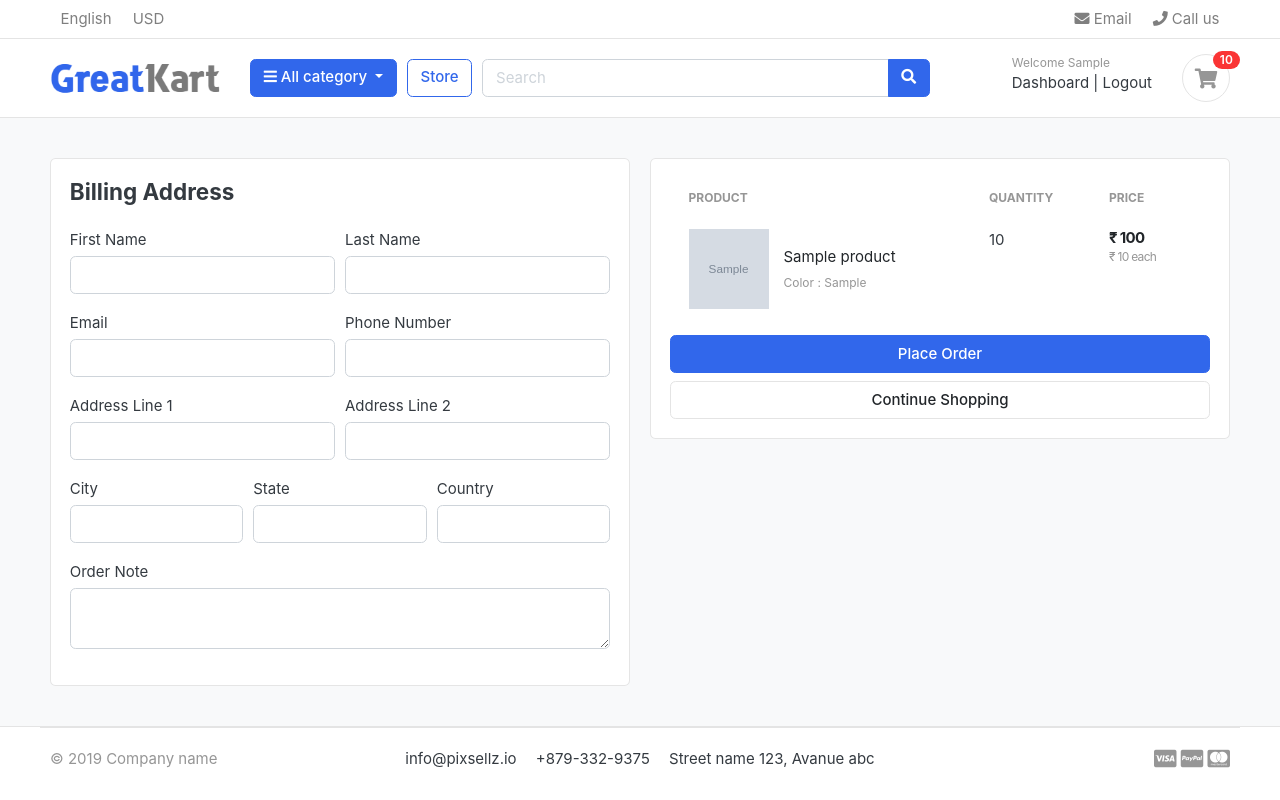
After one commit to Vi-kas123/a2zKart-django, a Django app: page /cart/checkout/ in a window 1280 px wide. The commit adds this page. Run offline with Django 4.2, Linux system fonts and the light colour scheme; a user stored in the database is signed in; tables that the repository leaves empty hold one stand-in row (values such as "Sample post"); grey boxes marked "Sample" are stand-in pictures; some libraries are stand-ins or nearby versions; some web fonts are replaced.

Commit message:
4th commit

```diff
--- a/carts/context_processors.py
+++ b/carts/context_processors.py
@@ -9,7 +9,11 @@ def counter(request):
     else:
          try:
              cart = Cart.objects.filter(cart_id = _cart_id(request))
-             cart_items = CartItem.objects.all().filter(cart = cart[:1])
+             if request.user.is_authenticated:
+                cart_items = CartItem.objects.all().filter(user = request.user)
+
+             else:
+                cart_items = CartItem.objects.all().filter(cart = cart[:1])
 
              for cart_item in cart_items:
                  cart_count += cart_item.quantity
--- a/carts/models.py
+++ b/carts/models.py
@@ -1,6 +1,7 @@
 from django.db import models
 from store.models import Products,Variation
 from category.models import Category
+from accounts.models import Account
 # Create your models here.
 
 class Cart(models.Model):
@@ -13,9 +14,10 @@ class Cart(models.Model):
 
 
 class CartItem(models.Model):
+    user = models.ForeignKey(Account,on_delete=models.CASCADE,null=True)
     product = models.ForeignKey(Products,on_delete=models.CASCADE)
     variations = models.ManyToManyField(Variation,blank=True)
-    cart = models.ForeignKey(Cart,on_delete=models.CASCADE)
+    cart = models.ForeignKey(Cart,on_delete=models.CASCADE,null=True)
     quantity = models.IntegerField()
     is_active = models.BooleanField(default=True)
 
--- a/carts/urls.py
+++ b/carts/urls.py
@@ -8,4 +8,6 @@ urlpatterns = [
     path('remove_cart_item/<int:product_id>/<int:cart_item_id>/',views.remove_cart_item,name='remove_cart_item'),
 
 
+    path('checkout/',views.checkout,name="checkout"),
+
 ]
--- a/carts/views.py
+++ b/carts/views.py
@@ -4,14 +4,256 @@ from store.models import Variation as VariationModel
 from .models import Cart,CartItem
 from django.http import HttpResponse
 from django.core.exceptions import ObjectDoesNotExist
+from django.contrib.auth.decorators import login_required
 # Create your views here.
 
-def cart(request,total=0,quantity=0,cart_item=None):
+
+
+
+
+def _cart_id(request):
+    cart = request.session.session_key
+    if not cart:
+        cart = request.session.create()
+    return cart
+
+
+
+
+
+
+def add_cart(request,product_id):
+    current_user = request.user
+    product = Products.objects.get(id=product_id)  # it will get the product
+
+    # after login
+    if current_user.is_authenticated:
+        product_variation = []
+        # print("1")
+        if request.method == 'POST':
+            for item in request.POST:
+                key = item
+                value = request.POST[key]
+                # print(key,value)
+                try:
+                    # variation = Variation.objects.get()
+                    variation = VariationModel.objects.get(product = product,variation_category__iexact = key,variation_value__iexact=value)
+                    # print(variation)
+                    product_variation.append(variation)
+
+                except Exception as e:
+                    print(e)
+
+        is_cart_item_exists = CartItem.objects.filter (product=product,user = current_user).exists()
+
+        if is_cart_item_exists:
+            cart_item = CartItem.objects.filter(product = product,user=current_user)
+            ex_var_list = []
+            id = []
+            for item in cart_item:
+                existing_variation = item.variations.all()
+                ex_var_list.append(list(existing_variation))
+                id.append(item.id)
+
+
+            if product_variation in ex_var_list:
+                index = ex_var_list.index(product_variation)
+                item_id = id[index]
+                item = CartItem.objects.get(product=product,id=item_id)
+                item.quantity+=1
+                item.save()
+
+            else:
+                item = CartItem.objects.create(product = product,quantity = 1,user=current_user)
+
+                if len(product_variation)>0:
+                    item.variations.clear()
+                    item.variations.add(*product_variation)
+
+                item.save()
+
+        else:
+
+            cart_item = CartItem.objects.create(
+                product = product,
+                quantity = 1,
+                user= current_user
+            )
+
+            if len(product_variation)>0:
+                cart_item.variations.clear()
+                cart_item.variations.add(*product_variation)
+
+
+            cart_item.save()
+        return redirect('cart')
+
+
+    # not login
+    else:
+        product_variation = []
+        # print("1")
+        if request.method == 'POST':
+            for item in request.POST:
+                key = item
+                value = request.POST[key]
+                # print(key,value)
+                try:
+                    # variation = Variation.objects.get()
+                    variation = VariationModel.objects.get(product = product,variation_category__iexact = key,variation_value__iexact=value)
+                    # print(variation)
+                    product_variation.append(variation)
+
+                except Exception as e:
+                    print(e)
+
+        try:
+            cart = Cart.objects.get(cart_id = _cart_id(request)) # get the cart using the cart id present in the session
+        except Cart.DoesNotExist:
+            cart = Cart.objects.create(
+                cart_id = _cart_id(request)
+            )
+        cart.save()
+
+        # print("2")
+        is_cart_item_exists = CartItem.objects.filter (product=product,cart = cart).exists()
+
+        if is_cart_item_exists:
+            cart_item = CartItem.objects.filter(product = product,cart=cart)
+            # existing variation -> database
+            # current variation ->product variation
+            # item_id   -> database
+            ex_var_list = []
+            id = []
+            for item in cart_item:
+                existing_variation = item.variations.all()
+                ex_var_list.append(list(existing_variation))
+                id.append(item.id)
+                # print(ex_var_list)
+
+            if product_variation in ex_var_list:
+                index = ex_var_list.index(product_variation)
+                item_id = id[index]
+                item = CartItem.objects.get(product=product,id=item_id)
+                item.quantity+=1
+                item.save()
+
+            else:
+                # print("3")
+                item = CartItem.objects.create(product = product,quantity = 1,cart = cart)
+
+                if len(product_variation)>0:
+                    item.variations.clear()
+                    item.variations.add(*product_variation)
+
+                item.save()
+
+        else:
+            # print("4")
+            cart_item = CartItem.objects.create(
+                product = product,
+                quantity = 1,
+                cart = cart,
+            )
+            # print("5")
+            if len(product_variation)>0:
+                # print("6")
+                cart_item.variations.clear()
+                cart_item.variations.add(*product_variation)
+                # print("7")
+
+            cart_item.save()
+
+        # return HttpResponse(cart_item.quantity)
+        # exit()
+        # print("8")
+        return redirect('cart')
+
+
+
+
+def remove_cart(request,product_id,cart_item_id):
+
+    product = get_object_or_404(Products,id=product_id)
+    try:
+        if request.user.is_authenticated:
+            cart_item = CartItem.objects.get(product=product,user=request.user,id = cart_item_id)
+
+        else:
+            cart = Cart.objects.get(cart_id = _cart_id(request))
+            cart_item = CartItem.objects.get(product=product,cart=cart,id = cart_item_id)
+
+        if cart_item.quantity >1:
+            cart_item.quantity-=1
+            cart_item.save()
+        else:
+            cart_item.delete()
+
+    except:
+        pass
+
+    return redirect('cart')
+
+def remove_cart_item(request,product_id,cart_item_id):
+
+    product = get_object_or_404(Products,id=product_id)
+    if request.user.is_authenticated:
+        cart_item = CartItem.objects.get(product = product,user=request.user,id=cart_item_id)
+
+    else:
+        cart = Cart.objects.get(cart_id = _cart_id(request))
+        cart_item = CartItem.objects.get(product = product,cart = cart,id=cart_item_id)
+
+    cart_item.delete()
+    return redirect('cart')
+
+
+def cart(request,total=0,quantity=0,cart_items=None):
+    # print("1")
     try:
         tax = 0
         grand_total = 0
-        cart = Cart.objects.get(cart_id =_cart_id(request))
-        cart_items = CartItem.objects.filter(cart=cart,is_active=True)
+        if request.user.is_authenticated:
+            cart_items = CartItem.objects.filter(user=request.user,is_active=True)
+
+        else:
+            cart = Cart.objects.get(cart_id =_cart_id(request))
+            cart_items = CartItem.objects.filter(cart=cart,is_active=True)
+
+        for cart_item in cart_items:
+            total += (cart_item.product.price * cart_item.quantity)
+            quantity +=cart_item.quantity
+
+        tax = (2 * total)/100
+        grand_total = total + tax
+
+    except ObjectDoesNotExist:
+        #  return render(request,'store/cart.html')
+        pass
+
+    context = {
+        'total': total,
+        'quantity':quantity,
+        'cart_items':cart_items,
+        'grand_total':grand_total,
+        'tax': tax,
+    }
+    return render(request,'store/cart.html',context)
+
+
+@login_required(login_url='login')
+def checkout(request,total=0,quantity=0,cart_items=None):
+    try:
+        tax = 0
+        grand_total = 0
+
+        if request.user.is_authenticated:
+            cart_items = CartItem.objects.filter(user=request.user,is_active=True)
+
+        else:
+            cart = Cart.objects.get(cart_id =_cart_id(request))
+            cart_items = CartItem.objects.filter(cart=cart,is_active=True)
+
         for cart_item in cart_items:
             total += (cart_item.product.price * cart_item.quantity)
             quantity +=cart_item.quantity
@@ -28,120 +270,4 @@ def cart(request,total=0,quantity=0,cart_item=None):
         'grand_total':grand_total,
         'tax': tax,
     }
-    return render(request,'store/cart.html',context)
-
-
-
-def _cart_id(request):
-    cart = request.session.session_key
-    if not cart:
-        cart = request.session.create()
-    return cart
-
-
-
-
-def add_cart(request,product_id):
-    product = Products.objects.get(id=product_id)  # it will get the product
-    product_variation = []
-    # print("1")
-    if request.method == 'POST':
-        for item in request.POST:
-            key = item
-            value = request.POST[key]
-            # print(key,value)
-            try:
-                # variation = Variation.objects.get()
-                variation = VariationModel.objects.get(product = product,variation_category__iexact = key,variation_value__iexact=value)
-                # print(variation)
-                product_variation.append(variation)
-
-            except Exception as e:
-                print(e)
-
-    try:
-        cart = Cart.objects.get(cart_id = _cart_id(request)) # get the cart using the cart id present in the session
-    except Cart.DoesNotExist:
-        cart = Cart.objects.create(
-            cart_id = _cart_id(request)
-        )
-    cart.save()
-
-    # print("2")
-    is_cart_item_exists = CartItem.objects.filter (product=product,cart = cart).exists()
-
-    if is_cart_item_exists:
-        cart_item = CartItem.objects.filter(product = product,cart=cart)
-        # existing variation -> database
-        # current variation ->product variation
-        # item_id   -> database
-        ex_var_list = []
-        id = []
-        for item in cart_item:
-            existing_variation = item.variations.all()
-            ex_var_list.append(list(existing_variation))
-            id.append(item.id)
-            # print(ex_var_list)
-
-        if product_variation in ex_var_list:
-            index = ex_var_list.index(product_variation)
-            item_id = id[index]
-            item = CartItem.objects.get(product=product,id=item_id)
-            item.quantity+=1
-            item.save()
-
-        else:
-            # print("3")
-            item = CartItem.objects.create(product = product,quantity = 1,cart = cart)
-
-            if len(product_variation)>0:
-                item.variations.clear()
-                item.variations.add(*product_variation)
-
-            item.save()
-
-    else:
-        # print("4")
-        cart_item = CartItem.objects.create(
-            product = product,
-            quantity = 1,
-            cart = cart,
-        )
-        # print("5")
-        if len(product_variation)>0:
-            # print("6")
-            cart_item.variations.clear()
-            cart_item.variations.add(*product_variation)
-            # print("7")
-
-        cart_item.save()
-
-    # return HttpResponse(cart_item.quantity)
-    # exit()
-    # print("8")
-    return redirect('cart')
-
-
-
-def remove_cart(request,product_id,cart_item_id):
-    cart = Cart.objects.get(cart_id = _cart_id(request))
-    product = get_object_or_404(Products,id=product_id)
-    try:
-        cart_item = CartItem.objects.get(product=product,cart=cart,id = cart_item_id)
-        if cart_item.quantity >1:
-            cart_item.quantity-=1
-            cart_item.save()
-        else:
-            cart_item.delete()
-
-    except:
-        pass
-
-    return redirect('cart')
-
-def remove_cart_item(request,product_id,cart_item_id):
-    cart = Cart.objects.get(cart_id = _cart_id(request))
-    product = get_object_or_404(Products,id=product_id)
-    cart_item = CartItem.objects.get(product = product,cart = cart,id=cart_item_id)
-    cart_item.delete()
-    return redirect('cart')
+    return render(request,'store/checkout.html',context)
--- a/templates/accounts/ForgetPassword.html
+++ b/templates/accounts/ForgetPassword.html
@@ -40,4 +40,7 @@
     </section>
     <!-- ========================= SECTION CONTENT END// ========================= -->
 
+
 {% endblock %}
+
+{% include "includes/footer.html" %}
--- a/templates/accounts/dashboard.html
+++ b/templates/accounts/dashboard.html
@@ -103,3 +103,4 @@
 
 
 {% endblock %}
+{% include "includes/footer.html" %}
--- a/templates/accounts/login.html
+++ b/templates/accounts/login.html
@@ -52,4 +52,6 @@
     </section>
     <!-- ========================= SECTION CONTENT END// ========================= -->
 
+
 {% endblock %}
+{% include "includes/footer.html" %}
--- a/templates/accounts/register.html
+++ b/templates/accounts/register.html
@@ -62,4 +62,6 @@
     <!-- ========================= SECTION CONTENT END// ========================= -->
 
 
+
 {% endblock %}
+{% include "includes/footer.html" %}
--- a/templates/accounts/resetPassword.html
+++ b/templates/accounts/resetPassword.html
@@ -39,3 +39,4 @@
     <!-- ========================= SECTION CONTENT END// ========================= -->
 
 {% endblock %}
+{% include "includes/footer.html" %}
--- a/templates/base.html
+++ b/templates/base.html
@@ -1,4 +1,5 @@
 {% load static %}
+
 <!DOCTYPE HTML>
 <html lang="en">
 <head>
@@ -46,6 +47,5 @@ $(document).ready(function() {
 
     {% block content %}
 
+
     {% endblock %}
-
-    {% include "includes/footer.html" %}
--- a/templates/home.html
+++ b/templates/home.html
@@ -40,12 +40,11 @@
 </div> <!-- row.// -->
 
 </div><!-- container // -->
+
+{% include "includes/footer.html" %}
 </section>
 <!-- ========================= SECTION  END// ========================= -->
 
 
-</body>
-</html>
-
 
 {% endblock %}
--- a/templates/includes/footer.html
+++ b/templates/includes/footer.html
@@ -1,4 +1,5 @@
 <!-- ========================= FOOTER ========================= -->
+
 <footer class="section-footer border-top">
 	<div class="container">
 		<section class="footer-bottom border-top row">
--- a/templates/store/cart.html
+++ b/templates/store/cart.html
@@ -24,7 +24,6 @@
     <table class="table table-borderless table-shopping-cart">
     <thead class="text-muted">
 
-    {% for cart_item in cart_items %}
     <tr class="small text-uppercase">
       <th scope="col">Product</th>
       <th scope="col" width="120">Quantity</th>
@@ -33,6 +32,7 @@
     </tr>
     </thead>
     <tbody>
+         {% for cart_item in cart_items %}
     <tr>
         <td>
             <figure class="itemside align-items-center">
@@ -107,7 +107,7 @@
                 <p class="text-center mb-3">
                     <img src="{% static './images/misc/payments.png' %}" height="26">
                 </p>
-                <a href="./place-order.html" class="btn btn-primary btn-block"> Checkout </a>
+                <a href="{% url 'checkout' %}" class="btn btn-primary btn-block"> Checkout </a>
                 <a href="{% url 'store' %}" class="btn btn-light btn-block">Continue Shopping</a>
             </div> <!-- card-body.// -->
             </div> <!-- card.// -->
@@ -125,4 +125,6 @@
 
 
 
+
 {% endblock %}
+{% include "includes/footer.html" %}
--- /dev/null
+++ b/templates/store/checkout.html
@@ -0,0 +1,153 @@
+{% include "base.html" %}
+{% load static %}
+{% block content %}
+
+
+
+<section class="section-content padding-y bg">
+    <div class="container">
+
+    <!-- ============================ COMPONENT 1 ================================= -->
+
+   <div class="row">
+      <aside class="col-lg-6">
+            <div class="card">
+                   <div class="card-body">
+                       <h4 class="card-title mb-4">Billing Address</h4>
+                        <form action="" method="POST">
+                            {% csrf_token %}
+                            <div class="form-row">
+                                <div class="col form-group">
+                                    <label for="">First Name</label>
+                                    <input type="text" name="first_name" class="form-control" required>
+                                </div>
+                                <div class="col form-group">
+                                    <label for="">Last Name</label>
+                                    <input type="text" name="first_name" class="form-control" required>
+                                </div>
+
+                            </div>
+                            <div class="form-row">
+                                <div class="col form-group">
+                                    <label for="">Email</label>
+                                    <input type="email" name="email" class="form-control" required>
+                                </div>
+                                <div class="col form-group">
+                                    <label for="">Phone Number</label>
+                                    <input type="text" name="phone" class="form-control" required>
+                                </div>
+
+                            </div>
+                            <div class="form-row">
+                                <div class="col form-group">
+                                    <label for="">Address Line 1</label>
+                                    <input type="text" name="address_line_1" class="form-control" required>
+                                </div>
+                                <div class="col form-group">
+                                    <label for="">Address Line 2</label>
+                                    <input type="text" name="address_line_2" class="form-control">
+                                </div>
+
+                            </div>
+                            <div class="form-row">
+                                <div class="col form-group">
+                                    <label for="">City</label>
+                                    <input type="text" name="city" class="form-control" required>
+                                </div>
+                                <div class="col form-group">
+                                    <label for="">State</label>
+                                    <input type="text" name="state" class="form-control" required>
+                                </div>
+                                <div class="col form-group">
+                                    <label for="">Country</label>
+                                    <input type="text" name="country" class="form-control" required>
+                                </div>
+
+                            </div>
+                            <div class="form-row">
+                                <div class="col form-group">
+                                    <label for="">Order Note</label>
+                                    <textarea type="text" name="order_note" class="form-control" row="2"></textarea>
+                                </div>
+
+                            </div>
+
+
+                    </div>
+             </div> <!-- card.// -->
+
+        </aside> <!-- col.// -->
+
+
+
+        <aside class="col-lg-6">
+
+            <div class="card">
+            <div class="card-body">
+                <table class="table table-borderless table-shopping-cart">
+                    <thead class="text-muted">
+
+                    <tr class="small text-uppercase">
+                      <th scope="col">Product</th>
+                      <th scope="col" width="120">Quantity</th>
+                      <th scope="col" width="120">Price</th>
+
+                    </tr>
+                    </thead>
+                    <tbody>
+                        {% for cart_item in cart_items %}
+                    <tr>
+                        <td>
+                            <figure class="itemside align-items-center">
+                                <div class="aside"><img src="{{ cart_item.product.image.url }}" class="img-sm"></div>
+                                <figcaption class="info">
+                                    <a href="{{ cart_item.product.get_url }}" class="title text-dark">{{ cart_item.product.product_name }}</a>
+                                    <p class="text-muted small">
+                                        {% if cart_item.variations.all %}
+                                          {% for item in cart_item.variations.all %}
+                                               {{ item.variation_category | capfirst }} : {{ item.variation_value | capfirst }}<br>
+                                          {% endfor %}
+                                        {% endif %}
+                                    </p>
+                                </figcaption>
+                            </figure>
+                        </td>
+                        <td>
+                            <label for="">{{ cart_item.quantity }}</label>
+                        </td>
+                        <td>
+                            <div class="price-wrap">
+                                <var class="price">&#8377; {{ cart_item.sub_total }}</var>
+                                <small class="text-muted">&#8377; {{ cart_item.product.price}} each </small>
+                            </div> <!-- price-wrap .// -->
+                        </td>
+
+                    </tr>
+                    {% endfor %}
+
+                    </tbody>
+                    </table>
+
+                <button type="submit" name="submit" class="btn btn-primary btn-block">Place Order</button>
+                <a href="{% url 'store' %}" class="btn btn-light btn-block">Continue Shopping</a>
+                </form>
+            </div> <!-- card-body.// -->
+            </div> <!-- card.// -->
+
+          </aside> <!-- col.// -->
+
+
+    </div> <!-- row.// -->
+    <!-- ============================ COMPONENT 1 END .// ================================= -->
+
+
+    </div> <!-- container .//  -->
+
+    </section>
+    <!-- ========================= SECTION CONTENT END// ========================= -->
+
+
+
+
+{% endblock %}
+{% include "includes/footer.html" %}
--- a/templates/store/product_detail.html
+++ b/templates/store/product_detail.html
@@ -114,4 +114,6 @@
 
 
 
+
 {% endblock %}
+{% include "includes/footer.html" %}
--- a/templates/store/store.html
+++ b/templates/store/store.html
@@ -195,9 +195,9 @@
     </div>
 
     </div> <!-- container .//  -->
+    {% include "includes/footer.html" %}
 </section>
 <!-- ========================= SECTION CONTENT END// ========================= -->
 
 
-
 {% endblock %}
```
Also changed, not shown: accounts/views.py (+65 -3 lines), carts/migrations/0003_cartitem_user_alter_cartitem_cart.py (added).
